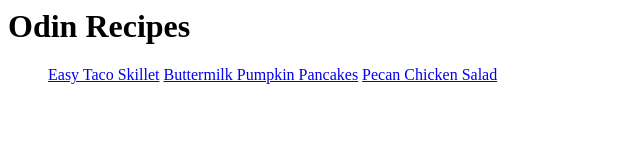
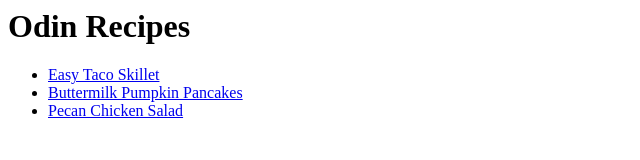
Before and after one commit to SwollJuggernaut/odin-recipes, a plain HTML site: page index.html in a window 1280 px wide. Shown: the whole page, without its empty margins (0-640 px from the left). Drawn offline with Linux system fonts and the light colour scheme.

Commit message:
added list in index

```diff
--- a/index.html
+++ b/index.html
@@ -1,6 +1,6 @@
 <h1>Odin Recipes</h1>
 <ul>
-    <a href="recipes/easy-taco-skillet.html">Easy Taco Skillet</a>
-    <a href="recipes/buttermilk-pumpkin-pancakes.html">Buttermilk Pumpkin Pancakes</a>
-    <a href="recipes/pecan-chicken-salad.html">Pecan Chicken Salad</a>
+    <li><a href="recipes/easy-taco-skillet.html">Easy Taco Skillet</a></li>
+    <li><a href="recipes/buttermilk-pumpkin-pancakes.html">Buttermilk Pumpkin Pancakes</a></li>
+    <li><a href="recipes/pecan-chicken-salad.html">Pecan Chicken Salad</a></li>
 </ul>
```
